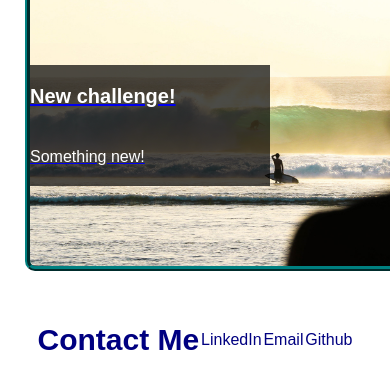
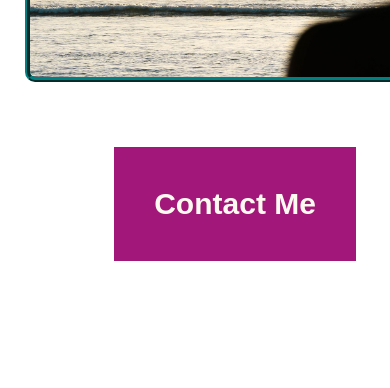
Before and after one commit to Mochi-coder/My-First-Portfolio, a plain HTML site: page index.html in a window 390 px wide. Shown: the part 1396-1784 px from the top of the page. After the commit the page ends 1737 px from the top, so only its background shows below. Drawn offline with Linux system fonts and the light colour scheme.

Commit message:
final update

```diff
--- a/starter/css/style.css
+++ b/starter/css/style.css
@@ -183,13 +183,56 @@ h3 {
   font-family: Arial, Helvetica, sans-serif;
   text-decoration: none;
   color: navy;
+  font-size: 20px;
 }
 
 .footerLinks {
  display: flex;
+ flex-direction: row;
  text-align: left;
- justify-content: space-between;
+ justify-content: space-around;
  align-items: center;
- margin: 5%;
- padding: auto;
+ margin: 30px;
 }
+
+#contact {
+  float: left;
+  color: floralwhite;
+  font-weight: 700;
+  font-family: sans-serif;
+  font-size: 30px;
+  background-color: rgb(161, 24, 122);
+  padding: 40px;
+}
+
+
+
+@media only screen and (max-width: 1000px) {
+  body {
+    display: block;
+    position: static;
+    border: auto;
+    width: fit-content;
+  }
+
+  header {
+    width:max-content;
+    position: static;
+    border: auto;
+  }
+}
+
+@media only screen and (max-width: 600px) {
+  body {
+    display: block;
+    position: static;
+    border: auto;
+    width: fit-content;
+  }
+
+  header {
+    width: fit-content;
+    position: static;
+    border: auto;
+  }
+}
```
Also changed, not shown: 1 other file.
